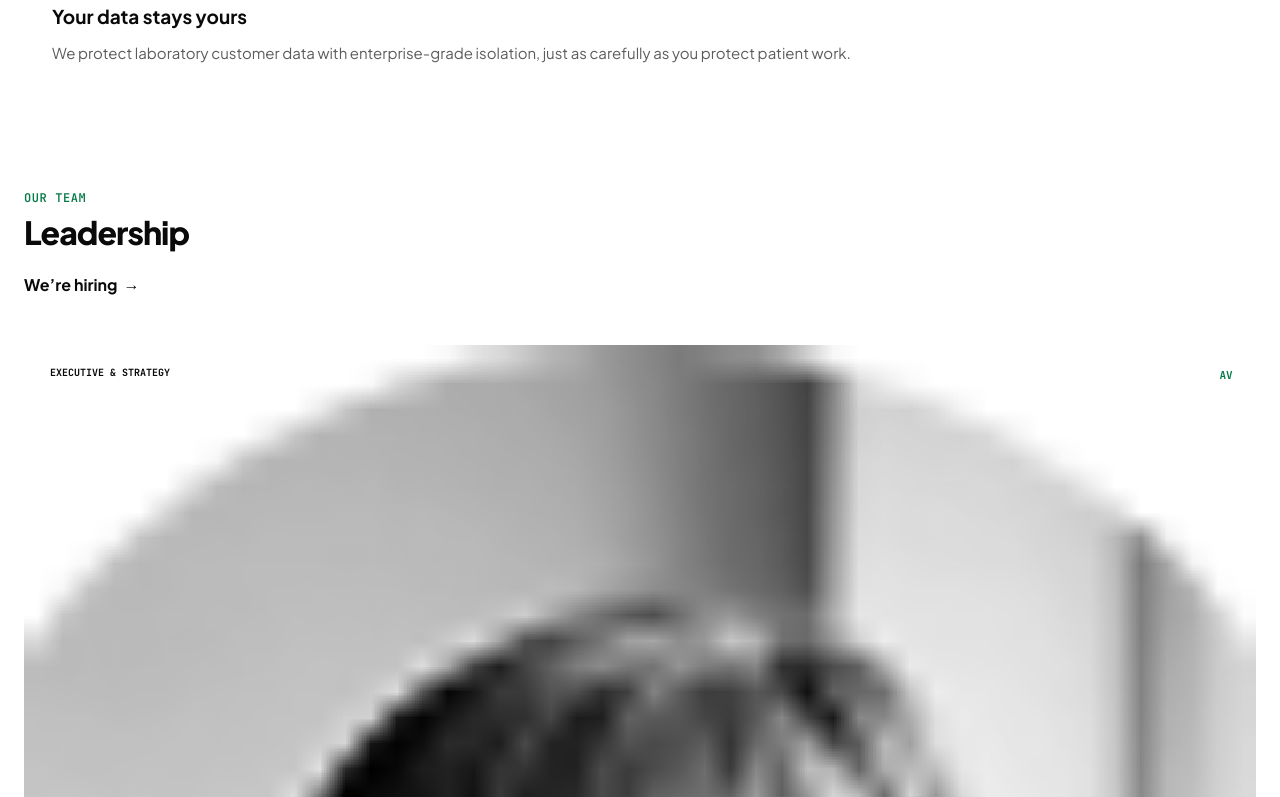
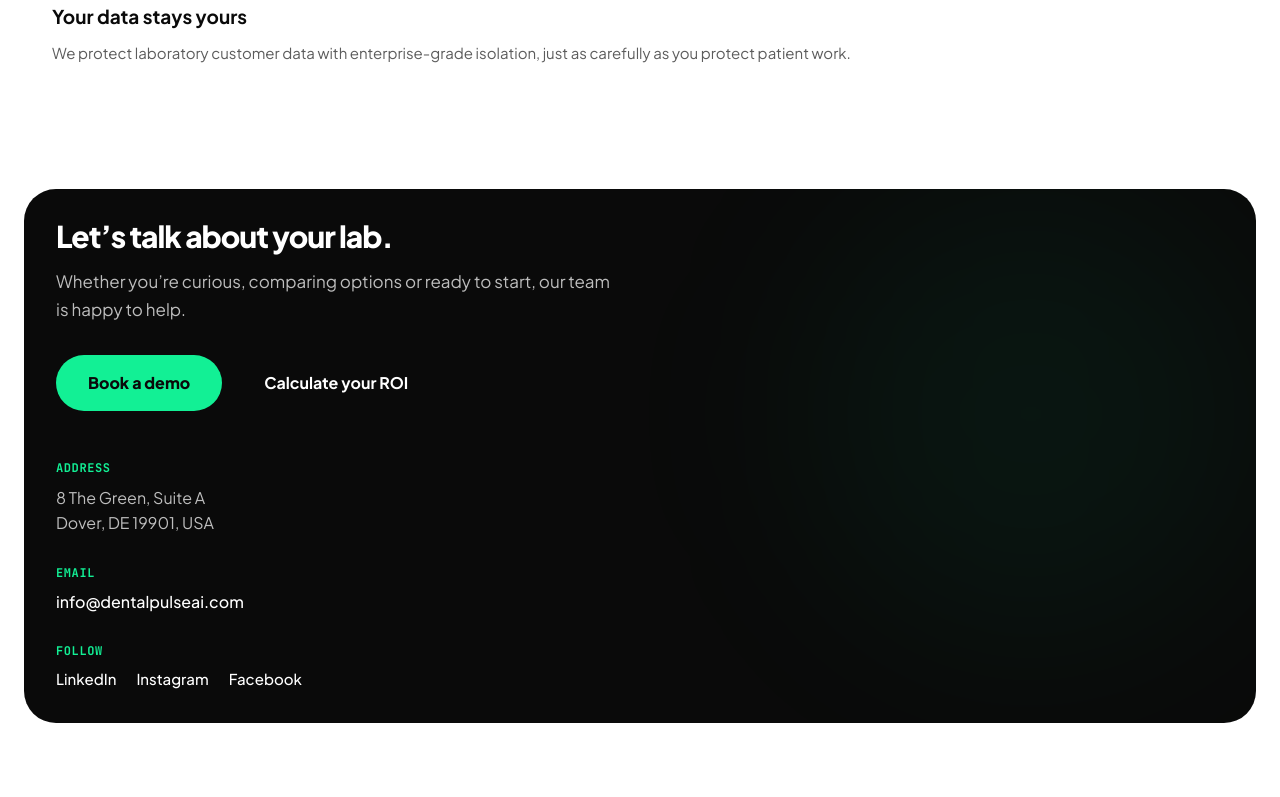
Before and after one commit to dentalPulse/dentalpulse-website, a Next.js app: page /about in a window 1280 px wide. Shown: the part 2000-2797 px from the top of the page. Built offline with nearby package versions, Linux system fonts and the light colour scheme.

Commit message:
task comment out unused ui

```diff
--- a/src/components/about/AboutPageContent.tsx
+++ b/src/components/about/AboutPageContent.tsx
@@ -1,28 +1,28 @@
 "use client";
 
-import React, { useState } from 'react';
+import React from 'react';
 import dynamic from 'next/dynamic';
 import { AboutHero } from './AboutHero';
 import { AboutMissionCards } from './AboutMissionCards';
 import { AboutValues } from './AboutValues';
-import { AboutLeadership, Leader } from './AboutLeadership';
+// import { AboutLeadership, Leader } from './AboutLeadership';
 import { AboutContactCTA } from './AboutContactCTA';
 
-const LeaderBioModal = dynamic(
-  () => import('./LeaderBioModal').then((mod) => mod.LeaderBioModal),
-  { ssr: false }
-);
+// const LeaderBioModal = dynamic(
+//   () => import('./LeaderBioModal').then((mod) => mod.LeaderBioModal),
+//   { ssr: false }
+// );
 
 export function AboutPageContent() {
-  const [selectedLeader, setSelectedLeader] = useState<Leader | null>(null);
+  // const [selectedLeader, setSelectedLeader] = useState<Leader | null>(null);
 
-  const handleSelectLeader = (leader: Leader) => {
-    setSelectedLeader(leader);
-  };
+  // const handleSelectLeader = (leader: Leader) => {
+  //   setSelectedLeader(leader);
+  // };
 
-  const handleCloseLeader = () => {
-    setSelectedLeader(null);
-  };
+  // const handleCloseLeader = () => {
+  //   setSelectedLeader(null);
+  // };
 
   return (
     <div className="flex-1 w-full flex flex-col">
@@ -36,18 +36,18 @@ export function AboutPageContent() {
       <AboutValues />
 
       {/* 4. Leadership Team Showcase */}
-      <AboutLeadership onSelectLeader={handleSelectLeader} />
+      {/* <AboutLeadership onSelectLeader={handleSelectLeader} /> */}
 
       {/* 5. Contact Block CTA */}
       <AboutContactCTA />
 
       {/* 6. Executive Leader Bio Modal */}
-      {selectedLeader && (
+      {/* {selectedLeader && (
         <LeaderBioModal
           leader={selectedLeader}
           onClose={handleCloseLeader}
         />
-      )}
+      )} */}
     </div>
   );
 }
--- a/src/components/resources/ResourcesPageContent.tsx
+++ b/src/components/resources/ResourcesPageContent.tsx
@@ -5,7 +5,7 @@ import dynamic from 'next/dynamic';
 import { ResourcesHero } from './ResourcesHero';
 import { FeaturedGuideCard } from './FeaturedGuideCard';
 import { ResourcesGrid } from './ResourcesGrid';
-import { LabGrowthBrief } from './LabGrowthBrief';
+// import { LabGrowthBrief } from './LabGrowthBrief';
 
 const ArticleReaderModal = dynamic(
   () => import('./ArticleReaderModal').then((mod) => mod.ArticleReaderModal),
@@ -35,7 +35,7 @@ export function ResourcesPageContent() {
       <ResourcesGrid onOpenArticle={handleOpenArticle} />
 
       {/* 4. Newsletter Subscription Banner */}
-      <LabGrowthBrief />
+      {/* <LabGrowthBrief /> */}
 
       {/* 5. Interactive Article Reader Modal */}
       {selectedArticleId && (
--- a/src/components/solutions/SolutionsRoleNav.tsx
+++ b/src/components/solutions/SolutionsRoleNav.tsx
@@ -9,7 +9,7 @@ export function SolutionsRoleNav({ activeRole = 'owners' }: SolutionsRoleNavProp
   const roles = [
     { id: 'owners', label: 'Owners & C-suite', href: '/solutions' },
     { id: 'managers', label: 'Managers', href: '/solutions/managers' },
-    { id: 'sales-reps', label: 'Sales reps', href: '/solutions/sales-reps' },
+    { id: 'sales-reps', label: 'Sales Reps', href: '/solutions/sales-reps' },
     { id: 'marketing', label: 'Marketing', href: '/solutions/marketing' },
   ];
 
@@ -27,11 +27,10 @@ export function SolutionsRoleNav({ activeRole = 'owners' }: SolutionsRoleNavProp
                 key={role.id}
                 href={role.href}
                 aria-current={isActive ? 'page' : undefined}
-                className={`px-3.5 sm:px-5 py-2 sm:py-2.5 rounded-full transition-all text-center ${
-                  isActive
-                    ? 'bg-[#0A0A0A] text-white shadow-xs'
-                    : 'text-[#0A0A0A] hover:text-[#067A47] hover:bg-black/5'
-                }`}
+                className={`px-3.5 sm:px-5 py-2 sm:py-2.5 rounded-full transition-all text-center ${isActive
+                  ? 'bg-[#0A0A0A] text-white shadow-xs'
+                  : 'text-[#0A0A0A] hover:text-[#067A47] hover:bg-black/5'
+                  }`}
               >
                 {role.label}
               </Link>
```
